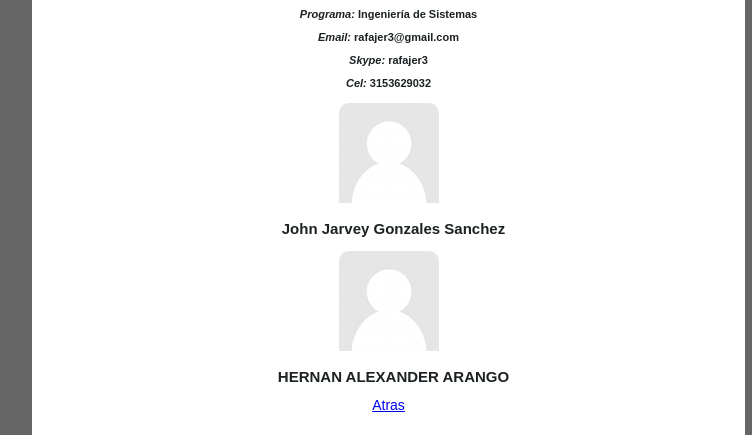
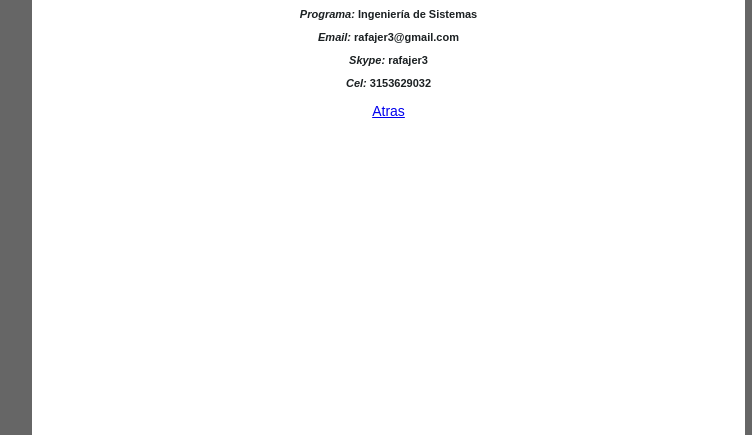
Before and after one commit to rjgonzalezro/OVAfinal, a plain HTML site: page autores.html in a window 1280 px wide. Shown: the part 457-892 px from the top of the page, 108-864 px from the left. Drawn offline with Linux system fonts and the light colour scheme; files whose address does not match are found by name; a web font is replaced by a local one.

Commit message:
Ajuste final Autores

```diff
--- a/autores.html
+++ b/autores.html
@@ -78,14 +78,14 @@
 					<h3 style="color: #1C2123;"><i>Cel:</i> 3153629032</h3>
 
 					<figure>
-                        <img src="img/f2.png" alt="nn">
+                        <!--img src="img/f2.png" alt="nn">
                   	</figure>
 					<h2>John Jarvey Gonzales Sanchez</h2>
 
 					<figure>
                         <img src="img/f2.png" alt="nn">
                   	</figure>
-					<h2>HERNAN ALEXANDER ARANGO</h2>
+					<h2>HERNAN ALEXANDER ARANGO</h2-->
 
                     <a href="index.html" >Atras</a>
 
```
